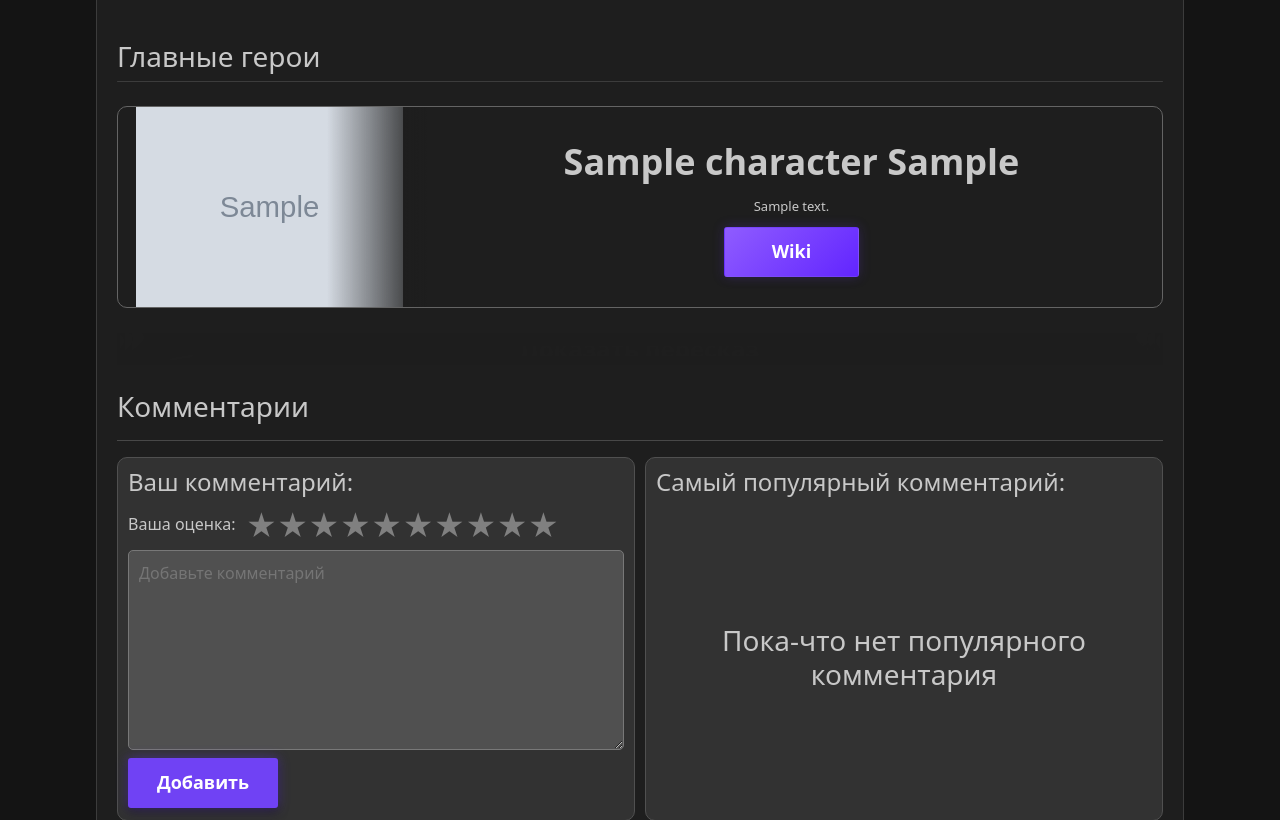
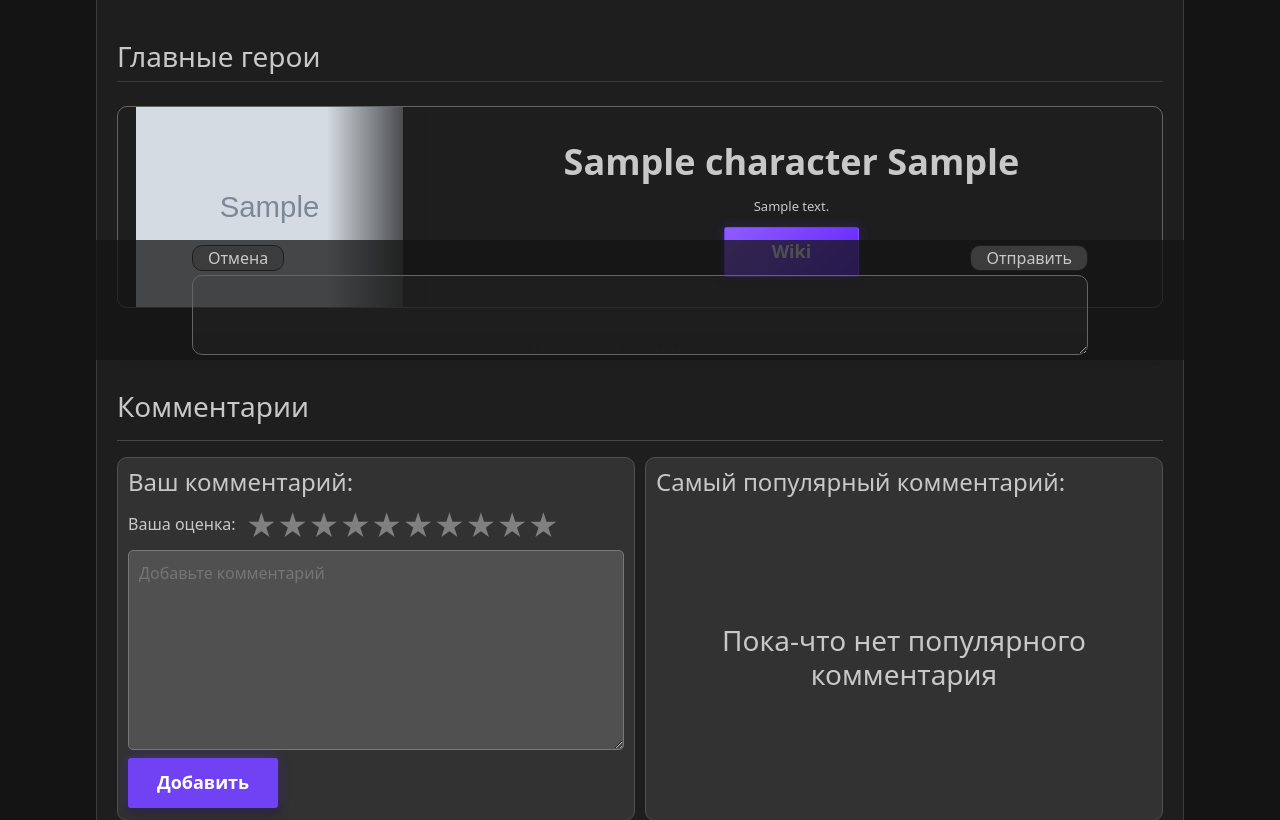
Before and after one commit to DimaPopkov/AnimeGuru, a Django app: a page that uses main/templates/main/card.html in a window 1280 px wide. Shown: the part 560-1380 px from the top of the page. Run offline with Django 5.2, Linux system fonts and the light colour scheme; a user stored in the database is signed in; tables that the repository leaves empty hold one stand-in row (values such as "Sample post"); grey boxes marked "Sample" are stand-in pictures; some web fonts are replaced.

Commit message:
Beta vers 0.4.6.1 (Added spoiler animation)

```diff
--- a/main/templates/main/card.html
+++ b/main/templates/main/card.html
@@ -553,7 +553,7 @@
                                     {% if request.user.is_authenticated %}
                                         <div class="comment_answer">
                                             <button class="comment_buttons_button_otvet" value="{{ element2 }}"> Ответить </button>
-                                            <form id="form" class="comment_textarea_otvet" method='POST' action="{% url 'add_comments' product_name=product.name %}">
+                                            <!-- <form id="form" class="comment_textarea_otvet" method='POST' action="{% url 'add_comments' product_name=product.name %}">
                                                 {% csrf_token %}
                                                 <div class="comment_textarea_otvet_header">
                                                     <h4 class="font18" style="margin-bottom: 0;">Комментарий</h4>
@@ -562,7 +562,7 @@
                                                 <input type="hidden" name="parentId" value="{{ element.id }}"></input>
                                                 <input type="hidden" name="rating" value="0"></input>
                                                 <textarea name="text" class="comment_textarea_otvet_textarea"></textarea>
-                                            </form>
+                                            </form>  -->
                                         </div>
                                     {% endif %}
                                 </div>
@@ -628,16 +628,6 @@
                                                     {% if request.user.is_authenticated %}
                                                         <div class="comment_answer">
                                                             <button class="comment_buttons_button_otvet" value="{{ element2 }}"> Ответить </button>
-                                                            <form id="form" class="comment_textarea_otvet" method='POST' action="{% url 'add_comments' product_name=product.name %}">
-                                                                {% csrf_token %}
-                                                                <div class="comment_textarea_otvet_header">
-                                                                    <h4 class="font18" style="margin-bottom: 0;">Комментарий</h4>
-                                                                    <button type="submit" class="comment_textarea_otvet_header_button"> Отправить </button>
-                                                                </div>
-                                                                <input type="hidden" name="parentId" value="{{ element2.id }}"></input>
-                                                                <input type="hidden" name="rating" value="0"></input>
-                                                                <textarea name="text" class="comment_textarea_otvet_textarea"></textarea>
-                                                            </form>
                                                         </div>
                                                     {% endif %}
                                                 </div>
@@ -737,6 +727,16 @@
         </div>
     </div>
 
+    <form id="form" class="comment_textarea_otvet otvet_2 fade-in" method='POST' action="{% url 'add_comments' product_name=product.name %}">
+        {% csrf_token %}
+        <div class="comment_textarea_otvet_header">
+            <button type="submit" class="comment_textarea_otvet_header_button"> Отправить </button>
+            <button id="cancel-reply-btn" type="button" class="comment_textarea_otvet_header_button"> Отмена </button>
+        </div>
+
+        <textarea name="text" class="comment_textarea_otvet_textarea textarea_2"></textarea>
+    </form>
+
     <script>
         window.addEventListener('load', () => {
             try {
@@ -799,6 +799,20 @@
 
         /* Реализация кнопки "Читать далее" у текста карточек главных героев */
         document.addEventListener('DOMContentLoaded', function() {
+            const cancelBtn = document.getElementById('cancel-reply-btn');
+            const replyForm = document.querySelector('.otvet_2');
+
+            cancelBtn.addEventListener('click', () => {
+                replyForm.style.top = '100dvh';
+            });
+
+            const commentButtons = document.querySelectorAll('.comment_buttons_button');
+            const stars = document.querySelectorAll('.star');
+            const ratingInput = document.getElementById('rating-input');
+
+            let currentRating = 0;
+            let tempRating = 0;
+
             const readMoreElements = document.querySelectorAll('.read_more');
 
             readMoreElements.forEach(readMoreBtn => {
@@ -839,73 +853,6 @@
                     }
                 });
             });
-        });
-        /* Конец реализации */
-
-        /* Реализация осмотра превью-картинок для тайтла */
-        const card_prew_pic = document.querySelectorAll('.card_prew_pics');
-
-        const overlay = document.createElement('div');
-        overlay.className = 'lightbox-overlay';
-        document.body.appendChild(overlay);
-
-        /* ----------   2. Функция открытия   ---------- */
-        function openLightbox(src) {
-            overlay.innerHTML = '';                          // чистим от старого
-            const img = document.createElement('img');
-            img.src = src;
-            overlay.appendChild(img);
-
-            overlay.classList.add('active');                 // активируем
-        }
-
-        /* ----------   3. Функция закрытия   ---------- */
-        function closeLightbox() {
-            overlay.classList.remove('active');              // скрываем
-            overlay.innerHTML = '';                          // убираем изображение
-        }
-
-        /* ----------   4. Действие on Клик по любой картинке  ---------- */
-        const gallery = document.getElementById('card_prew_pics_list');   // или любой родитель
-
-        if(gallery != null)
-        {
-            gallery.addEventListener('click', ev => {
-                const targetImg = ev.target.closest('.card_prew_pics');
-                if (!targetImg) return;                          // клик не по картинке
-
-                openLightbox(targetImg.src);                     // открываем
-            });
-        }
-        /* ----------   5. Клик не по изображению → закрыть  ---------- */
-        overlay.addEventListener('click', ev => {
-            // Если клик пришёл не на саму картинку, закрываем
-            if (!ev.target.matches('img')) closeLightbox();
-        });
-
-        /* ----------   6. Клавиша Esc → закрыть  ---------- */
-        document.addEventListener('keydown', ev => {
-            if (ev.key === 'Escape') closeLightbox();
-        });
-        /* Конец реализации */
-
-        function getCookie(name) {
-            let cookieValue = null;
-            if (document.cookie && document.cookie !== '') {
-                const cookies = document.cookie.split(';');
-                for (let i = 0; i < cookies.length; i++) {
-                    const cookie = cookies[i].trim();
-                    if (cookie.substring(0, name.length + 1) === (name + '=')) {
-                        cookieValue = decodeURIComponent(cookie.substring(name.length + 1));
-                        break;
-                    }
-                }
-            }
-            return cookieValue;
-        }
-
-        document.addEventListener('DOMContentLoaded', function() {
-            const commentButtons = document.querySelectorAll('.comment_buttons_button');
 
             commentButtons.forEach(button =>
             {
@@ -983,14 +930,6 @@
                     }
                 });
             });
-        });
-
-        /* --------- Реализация строки выбора звезд для твоего комментария --------- */
-        document.addEventListener('DOMContentLoaded', function() {
-            const stars = document.querySelectorAll('.star');
-            const ratingInput = document.getElementById('rating-input');
-            let currentRating = 0;
-            let tempRating = 0;
 
             stars.forEach(star => {
                 // Событие при наведении курсора на звезду
@@ -1046,6 +985,73 @@
                     });
                 });
             });
+        });
+        /* Конец реализации */
+
+        /* Реализация осмотра превью-картинок для тайтла */
+        const card_prew_pic = document.querySelectorAll('.card_prew_pics');
+
+        const overlay = document.createElement('div');
+        overlay.className = 'lightbox-overlay';
+        document.body.appendChild(overlay);
+
+        /* ----------   2. Функция открытия   ---------- */
+        function openLightbox(src) {
+            overlay.innerHTML = '';                          // чистим от старого
+            const img = document.createElement('img');
+            img.src = src;
+            overlay.appendChild(img);
+
+            overlay.classList.add('active');                 // активируем
+        }
+
+        /* ----------   3. Функция закрытия   ---------- */
+        function closeLightbox() {
+            overlay.classList.remove('active');              // скрываем
+            overlay.innerHTML = '';                          // убираем изображение
+        }
+
+        /* ----------   4. Действие on Клик по любой картинке  ---------- */
+        const gallery = document.getElementById('card_prew_pics_list');   // или любой родитель
+
+        if(gallery != null)
+        {
+            gallery.addEventListener('click', ev => {
+                const targetImg = ev.target.closest('.card_prew_pics');
+                if (!targetImg) return;                          // клик не по картинке
+
+                openLightbox(targetImg.src);                     // открываем
+            });
+        }
+        /* ----------   5. Клик не по изображению → закрыть  ---------- */
+        overlay.addEventListener('click', ev => {
+            // Если клик пришёл не на саму картинку, закрываем
+            if (!ev.target.matches('img')) closeLightbox();
+        });
+
+        /* ----------   6. Клавиша Esc → закрыть  ---------- */
+        document.addEventListener('keydown', ev => {
+            if (ev.key === 'Escape') closeLightbox();
+        });
+        /* Конец реализации */
+
+        function getCookie(name) {
+            let cookieValue = null;
+            if (document.cookie && document.cookie !== '') {
+                const cookies = document.cookie.split(';');
+                for (let i = 0; i < cookies.length; i++) {
+                    const cookie = cookies[i].trim();
+                    if (cookie.substring(0, name.length + 1) === (name + '=')) {
+                        cookieValue = decodeURIComponent(cookie.substring(name.length + 1));
+                        break;
+                    }
+                }
+            }
+            return cookieValue;
+        }
+
+        document.addEventListener('DOMContentLoaded', function() {
+
         });
 
 
@@ -1224,7 +1230,7 @@
                     if (commentContainer) {
                         const targetForm = commentContainer.querySelector('#form');
 
-                        toggleAnswerBlock(event.target, targetForm);
+                        toggleAnswerBlock(event.target, answerBlock);
                     }
                 }
             })
@@ -1233,17 +1239,16 @@
         }
 
         function toggleAnswerBlock(buttonElement, FormElement) {
-            if (FormElement.style.display == "block") {
-                buttonElement.textContent = 'Ответить';
-                FormElement.style.display = "none";
-                comment_buttons.style.marginBottom = "10px";
+            if (FormElement.style.top == "85dvh") {
+                // buttonElement.textContent = 'Ответить';
+                FormElement.style.top = "100dvh";
+                // comment_buttons.style.marginBottom = "10px";
             } else {
-                buttonElement.textContent = 'Отмена';
-                FormElement.style.display = "block";
+                // buttonElement.textContent = 'Отмена';
+                FormElement.style.top = "85dvh";
                 // comment_buttons.style.marginBottom = "130px";
             }
         }
-
 
         function SendCommentAnswer(element, elementId){
             const api_url = "http://127.0.0.1:8000/add_comments/";
@@ -1273,5 +1278,47 @@
 
             block.style.maxHeight = "100%";
         }
+
+        const block = document.getElementById("seasonBlock");
+        let shineInterval = null;
+
+        if (block) {
+            block.addEventListener("mouseenter", () => {
+                // ПРОВЕРКА: Если спойлер УЖЕ открыт — ничего не делаем и выходим из функции
+                // (Замените '.is-open' или 'active' на тот класс, который добавляется вашему блоку при открытии)
+                if (block.classList.contains("is-open") || block.classList.contains("active")) {
+                    return;
+                }
+
+                const runShine = () => {
+                    // Дополнительная проверка перед каждым повторным витком цикла
+                    if (block.classList.contains("is-revealed")) {
+                        clearInterval(shineInterval);
+                        block.classList.remove("active-shine");
+                        return; // прерываем выполнение функции
+                    }
+
+                    // Иначе продолжаем гонять блик
+                    block.classList.add("active-shine");
+
+                    setTimeout(() => {
+                        block.style.setProperty("transition", "none", "important");
+                        block.classList.remove("active-shine");
+
+                        setTimeout(() => {
+                            block.style.removeProperty("transition");
+                        }, 50);
+                    }, 600);
+                };
+
+                runShine();
+                shineInterval = setInterval(runShine, 2500);
+            });
+
+            block.addEventListener("mouseleave", () => {
+                clearInterval(shineInterval);
+                block.classList.remove("active-shine");
+            });
+        }
     </script>
 {% endblock %}
--- a/main/views.py
+++ b/main/views.py
@@ -507,7 +507,8 @@ def edit_comments(request, product_name):
     print("\n\n------------- Edited_Comment ----------------\n", existing_comment)
 
     url_to_redirect_to = reverse('card', kwargs={'product_name': product_name})
-    return redirect(url_to_redirect_to)
+    url_with_anchor = f"{url_to_redirect_to}#comment-{existing_comment.id}"
+    return redirect(url_with_anchor)
 
 def delete_comments(request, product_name, id):
     user_name = request.user.username
--- a/posts/models.py
+++ b/posts/models.py
@@ -14,6 +14,7 @@ User = get_user_model()
 # Create your models here.
 class Posts(models.Model):
     title = models.TextField('Заголовок поста')
+    user = models.ForeignKey(User, on_delete=models.CASCADE)
     text = models.TextField('Текст поста')
     media = models.ImageField('Медиа-файлы поста', null=True, blank=True)
     like_count = models.IntegerField('Кол-во лайков под постом', default=0, blank=True)
--- a/static/main/css.css
+++ b/static/main/css.css
@@ -2149,12 +2146,51 @@ input[type="checkbox"]:checked::after {
 /* ------ Блюр ------- */
 
 .blur-wrapper {
-    position: relative;
-    overflow: hidden;
+    position: relative !important;
+    overflow: hidden !important;
 
     max-height: 300px;
     transition: max-height 0.8s ease-in-out;
 }
+
+.blur-wrapper::before {
+    content: "" !important;
+    position: absolute !important;
+    top: 0 !important;
+    left: -150% !important; /* Начинает слева за кадром */
+    width: 35% !important;
+    height: 100% !important;
+    background: linear-gradient(
+        90deg,
+        rgba(255, 255, 255, 0) 0%,
+        rgba(255, 255, 255, 0.4) 50%,
+        rgba(255, 255, 255, 0) 100%
+    ) !important;
+    transform: skewX(-25deg) !important;
+    z-index: 6 !important;
+    pointer-events: none !important;
+
+    /* Управляем плавностью перемещения через transition */
+    transition: left 0.6s ease-out !important;
+}
+
+/* При добавлении этого класса через JS блик улетает вправо */
+.blur-wrapper.active-shine::before {
+    left: 150% !important;
+}
+
+@keyframes loop-shine {
+    0% {
+        left: -150%;
+    }
+    30% {
+        left: 150%;
+    }
+    100% {
+        left: 150%;
+    }
+}
+
 
 .blur-content {
     filter: blur(8px);
@@ -2187,6 +2221,14 @@ input[type="checkbox"]:checked::after {
     z-index: 2;
 
     cursor: pointer;
+
+    transition: font-size 0.5s ease;
+
+    overflow: hidden !important;
+}
+
+.blur-overlay:hover {
+    font-size: 28px;
 }
 
 .blur-overlay::after {
@@ -2733,11 +2775,11 @@ input[type="checkbox"]:checked::after {
 
 .comment_textarea_otvet{
     width: 400px;
-    height: auto;
+    height: 100px;
     min-height: 100px;
     max-height: 300px;
 
-    display: none;
+    display: block;
 
     position: absolute;
     padding: 0 5px;
@@ -2750,8 +2792,28 @@ input[type="checkbox"]:checked::after {
     border-radius: 10px;
 }
 
+.otvet_2{
+    width: 100%;
+
+    border: none;
+    border-radius: 0;
+
+    position: fixed;
+    top: 100dvh;
+    /* top: 85dvh; */
+    height: 15dvh;
+
+    padding: 0 15%;
+
+    transition: 0.3s;
+
+    background: rgba(20, 20, 20, 0.75);
+    background-blend-mode: multiply;
+}
+
 .comment_textarea_otvet_header{
     display: flex;
+    flex-direction: row-reverse;
 
     width: 100%;
     height: 35px;
@@ -2785,6 +2847,26 @@ input[type="checkbox"]:checked::after {
     border-radius: 10px;
 
     color: rgb(200, 200, 200);
+
+    outline: none;
+}
+
+.textarea_2{
+    min-height: 50px;
+    max-height: 10dvh;
+
+    background: rgba(60, 60, 60, 0.2);
+    border: 1px solid rgb(100, 100, 100);
+
+    transition: 0.2s;
+}
+
+.textarea_2:hover{
+    background: rgba(30, 30, 30, 0.95);
+}
+
+.textarea_2:focus{
+    background: color-mix(var(--color-accent-hover) 20%, transparent);
 }
 
 .likes-positive {
```
Also changed, not shown: other parts of static/main/css.css (+27 -32 lines), posts/templates/posts/post.html (+4 -3 lines), posts/views.py (+38 -5 lines), posts/migrations/0004_posts_user.py (added).
